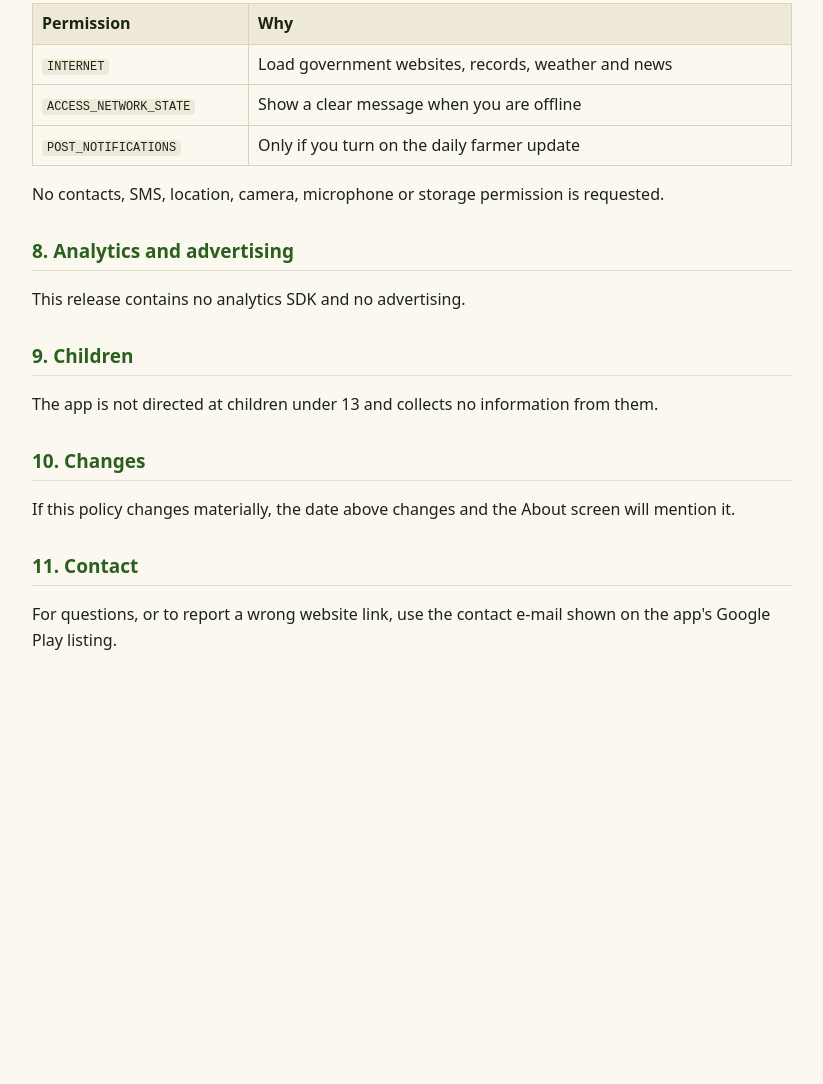
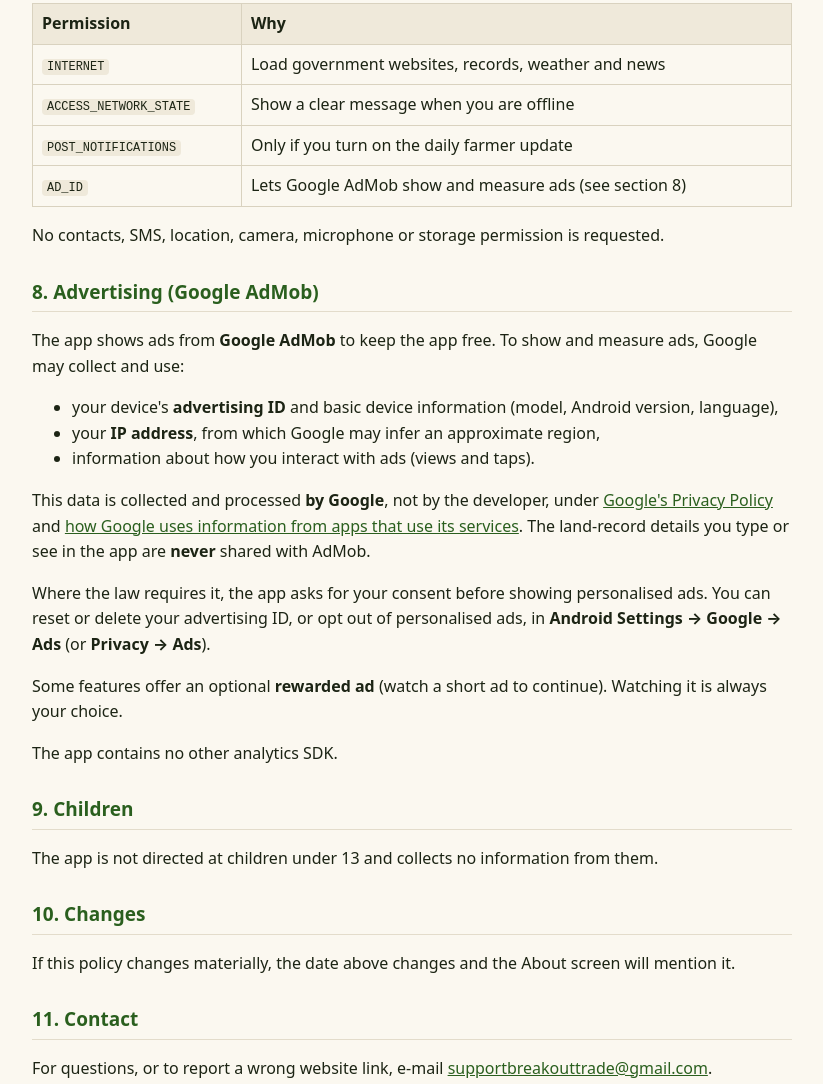
Before and after one commit to breakouttradeapp-bot/jamindekho-privacy, a plain HTML site: page index.html in a window 1280 px wide. Shown: the part 1601-2685 px from the top of the page, without its empty margins (228-1051 px from the left). Before the commit the page ends 2331 px from the top, so only its background shows below. Drawn offline with Linux system fonts and the light colour scheme.

Commit message:
Add Google AdMob advertising section to index.html

```diff
--- a/index.html
+++ b/index.html
@@ -63,15 +63,28 @@ a{color:#2a5f1e} em{color:#5b6352}
 <td><code>POST_NOTIFICATIONS</code></td>
 <td>Only if you turn on the daily farmer update</td>
 </tr>
+<tr>
+<td><code>AD_ID</code></td>
+<td>Lets Google AdMob show and measure ads (see section 8)</td>
+</tr>
 </tbody>
 </table>
 <p>No contacts, SMS, location, camera, microphone or storage permission is requested.</p>
-<h2>8. Analytics and advertising</h2>
-<p>This release contains no analytics SDK and no advertising.</p>
+<h2>8. Advertising (Google AdMob)</h2>
+<p>The app shows ads from <strong>Google AdMob</strong> to keep the app free. To show and measure ads, Google may collect and use:</p>
+<ul>
+<li>your device's <strong>advertising ID</strong> and basic device information (model, Android version, language),</li>
+<li>your <strong>IP address</strong>, from which Google may infer an approximate region,</li>
+<li>information about how you interact with ads (views and taps).</li>
+</ul>
+<p>This data is collected and processed <strong>by Google</strong>, not by the developer, under <a href="https://policies.google.com/privacy">Google's Privacy Policy</a> and <a href="https://policies.google.com/technologies/partner-sites">how Google uses information from apps that use its services</a>. The land-record details you type or see in the app are <strong>never</strong> shared with AdMob.</p>
+<p>Where the law requires it, the app asks for your consent before showing personalised ads. You can reset or delete your advertising ID, or opt out of personalised ads, in <strong>Android Settings → Google → Ads</strong> (or <strong>Privacy → Ads</strong>).</p>
+<p>Some features offer an optional <strong>rewarded ad</strong> (watch a short ad to continue). Watching it is always your choice.</p>
+<p>The app contains no other analytics SDK.</p>
 <h2>9. Children</h2>
 <p>The app is not directed at children under 13 and collects no information from them.</p>
 <h2>10. Changes</h2>
 <p>If this policy changes materially, the date above changes and the About screen will mention it.</p>
 <h2>11. Contact</h2>
-<p>For questions, or to report a wrong website link, use the contact e-mail shown on the app's Google Play listing.</p>
+<p>For questions, or to report a wrong website link, e-mail <a href="mailto:supportbreakouttrade@gmail.com">supportbreakouttrade@gmail.com</a>.</p>
 </body></html>
```
